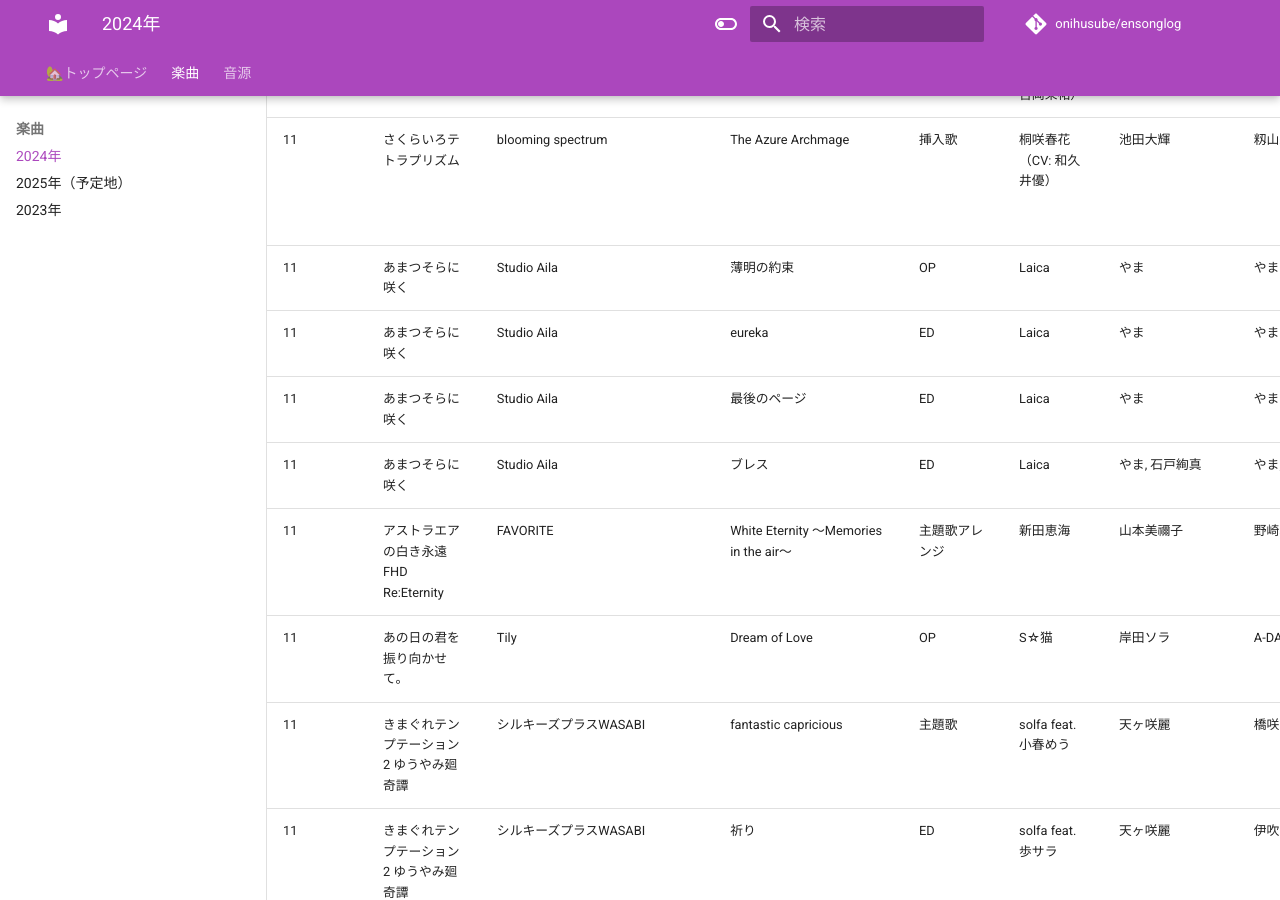
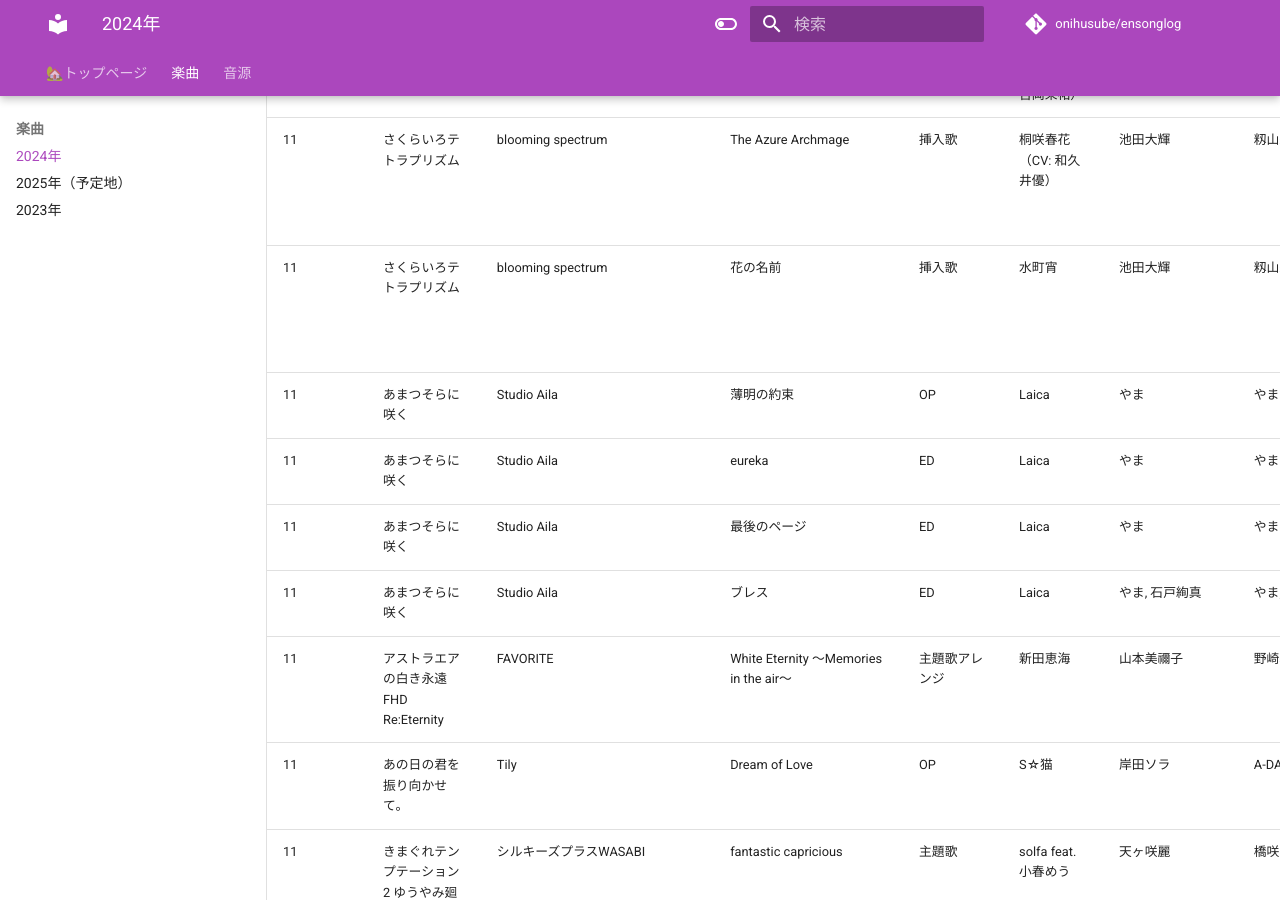
Before and after one commit to onihusube/ensonglog, an MkDocs documentation site: the page built from docs/2024/楽曲.md, in a window 1280 px wide and 900 px high, scrolled down 24362 px. Built offline with MkDocs 1.6.1 and Material for MkDocs 9.7.7, drawn with Linux system fonts in a browser that asks for light colours; emoji names are drawn with the system emoji font; comment, search, counter and statistics services are not loaded.

Commit message:
さくらいろテトラプリズム リストに一曲追加

```diff
--- a/docs/2024/楽曲.md
+++ b/docs/2024/楽曲.md
@@ -234,6 +234,7 @@ search:
 | 11<!--/22--> | さくらいろテトラプリズム | blooming spectrum | My Sweetest Darling | 挿入歌 | 桐咲春花（CV: 和久井優）、長峰夏希（CV: 長谷川玲奈）、沢渡秋歩（CV: 山田麻莉奈）、篠原冬優（CV: 川口莉奈） | 池田大輝 | 籾山紗希 |  | クラウドファンディング返礼品 サウンドトラックCD  </br> オリジナルサウンドトラック|  | [:fontawesome-brands-youtube:](https://www.youtube.com/watch?v=aW9w0tfwsps) |
 | 11<!--/22--> | さくらいろテトラプリズム | blooming spectrum | 青空のスペクトル | 挿入歌 | 桐咲春花（CV: 和久井優）、柏木葵（CV: 吉岡茉祐） | 池田大輝 | 籾山紗希 |  | クラウドファンディング返礼品 サウンドトラックCD </br> オリジナルサウンドトラック |  | [:fontawesome-brands-youtube:](https://www.youtube.com/watch?v=aW9w0tfwsps) |
 | 11<!--/22--> | さくらいろテトラプリズム | blooming spectrum | The Azure Archmage | 挿入歌 | 桐咲春花（CV: 和久井優） | 池田大輝 | 籾山紗希 |  | クラウドファンディング返礼品 サウンドトラックCD </br> オリジナルサウンドトラック |  | [:fontawesome-brands-youtube:](https://www.youtube.com/watch?v=aW9w0tfwsps) |
+| 11<!--/22--> | さくらいろテトラプリズム | blooming spectrum | 花の名前 | 挿入歌 | 水町宵 | 池田大輝 | 籾山紗希 |  | クラウドファンディング返礼品 サウンドトラックCD </br> オリジナルサウンドトラック |  | [:fontawesome-brands-youtube:](https://www.youtube.com/watch?v=aW9w0tfwsps) |
 | 11<!--/28--> | あまつそらに咲く | Studio Aila | 薄明の約束 | OP | Laica | やま | やま |  | [LinkCore](https://linkco.re/MER3m17P) |  | [:fontawesome-brands-youtube:](https://www.youtube.com/watch?v=DNydHRHIAzY) [:fontawesome-brands-youtube:](https://www.youtube.com/watch?v=DNydHRHIAzY) |
 | 11<!--/28--> | あまつそらに咲く | Studio Aila | eureka | ED | Laica | やま | やま |  | [LinkCore](https://linkco.re/MER3m17P) |  | [:fontawesome-brands-youtube:](https://www.youtube.com/watch?v=EvIO6LbkwP8) |
 | 11<!--/28--> | あまつそらに咲く | Studio Aila | 最後のページ | ED | Laica | やま | やま |  | [LinkCore](https://linkco.re/MER3m17P) |  | [:fontawesome-brands-youtube:](https://www.youtube.com/watch?v=ODPK7gCjLpU) |
```
